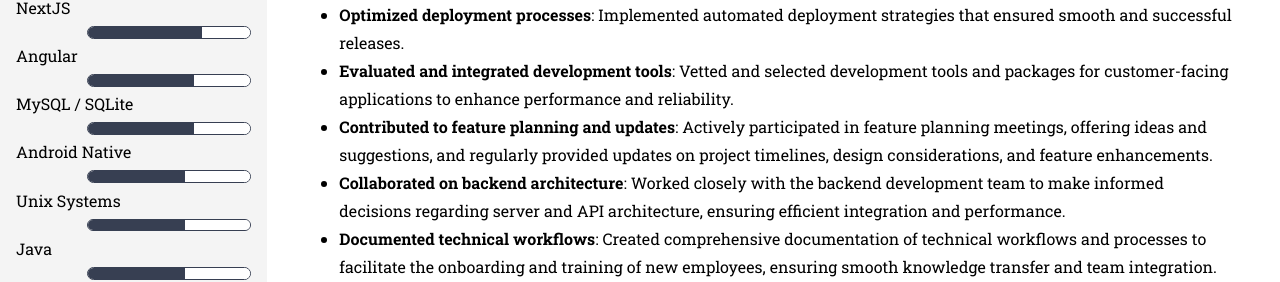
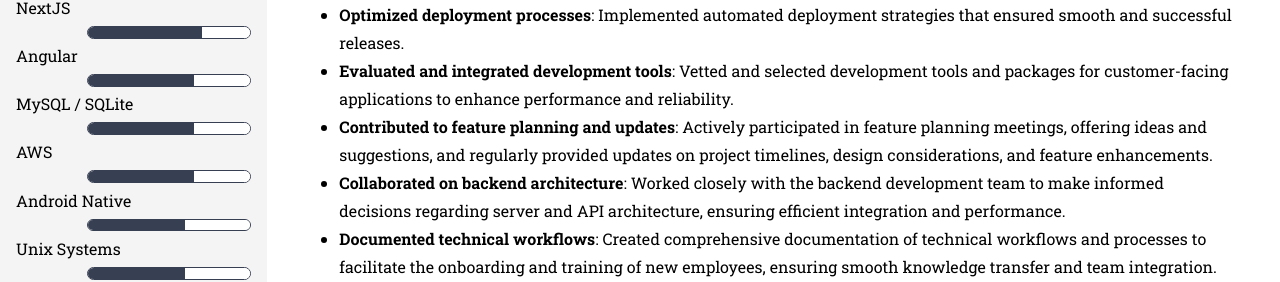
Before and after one commit to playaz87/alexanderjs.co.uk, a React (Vite) app: page / in a window 1280 px wide. Shown: the part 1041-1323 px from the top of the page. Built offline with nearby package versions, Linux system fonts and the light colour scheme.

Commit message:
[ADD] - AWS skill

```diff
--- a/src/components/Skills.tsx
+++ b/src/components/Skills.tsx
@@ -15,7 +15,7 @@ const skills: Skill[] = [
   {label: 'Styled Components', points: 100},
   {label: 'Capacitor JS', points: 100},
   {label: 'Ionic', points: 100},
-  {label: 'GraphQL', points: 80},
+  {label: 'GraphQL', points: 85},
   {label: 'Git', points: 80},
   {label: 'Angular', points: 65},
   {label: 'MySQL / SQLite', points: 65},
@@ -23,7 +23,8 @@ const skills: Skill[] = [
   {label: 'Unix Systems', points: 60},
   {label: 'Java', points: 60},
   {label: 'Socket.IO', points: 75},
-  {label: 'NextJS', points: 70}
+  {label: 'NextJS', points: 70},
+  {label: 'AWS', points: 65},
   // {label: '', points: 4},
   // {label: '', points: 4},
 ];
```
